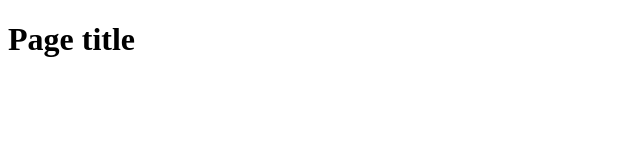
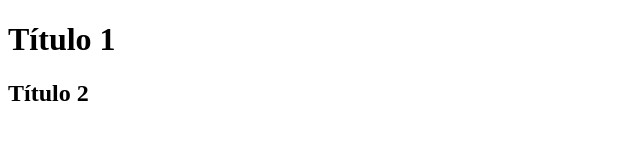
Before and after one commit to leiremurillo5/HTML, a plain HTML site: page index.html in a window 1280 px wide. Shown: the whole page, without its empty margins (0-640 px from the left). Drawn offline with Linux system fonts and the light colour scheme.

Commit message:
Update index.html

```diff
--- a/index.html
+++ b/index.html
@@ -4,6 +4,7 @@
     <title>HTML Page</title>
   </head>
   <body>
-    <h1>Page title</h1>
+    <H1>Título 1</H1>
+    <H2>Título 2</H2>
   </body>
 </html>
```
